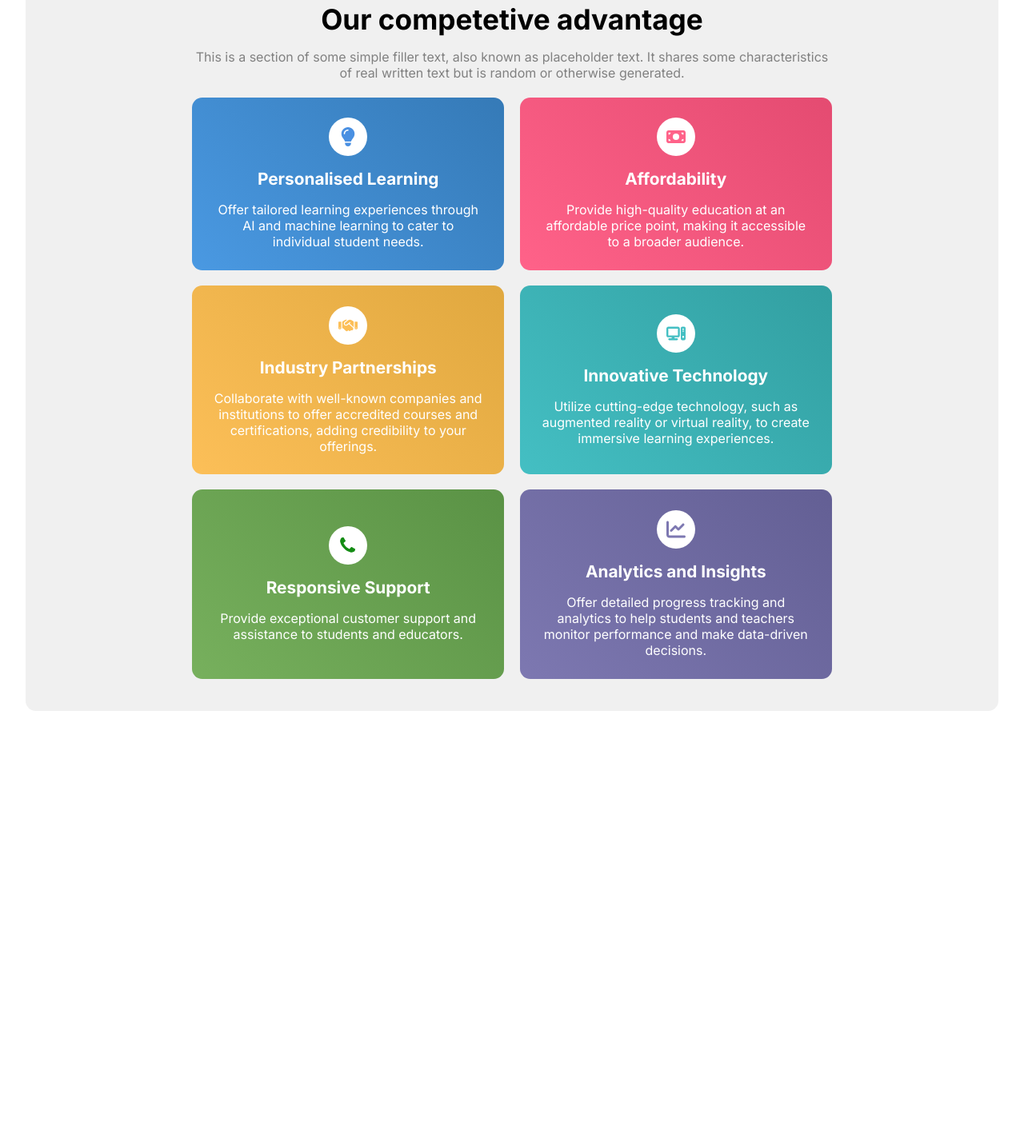
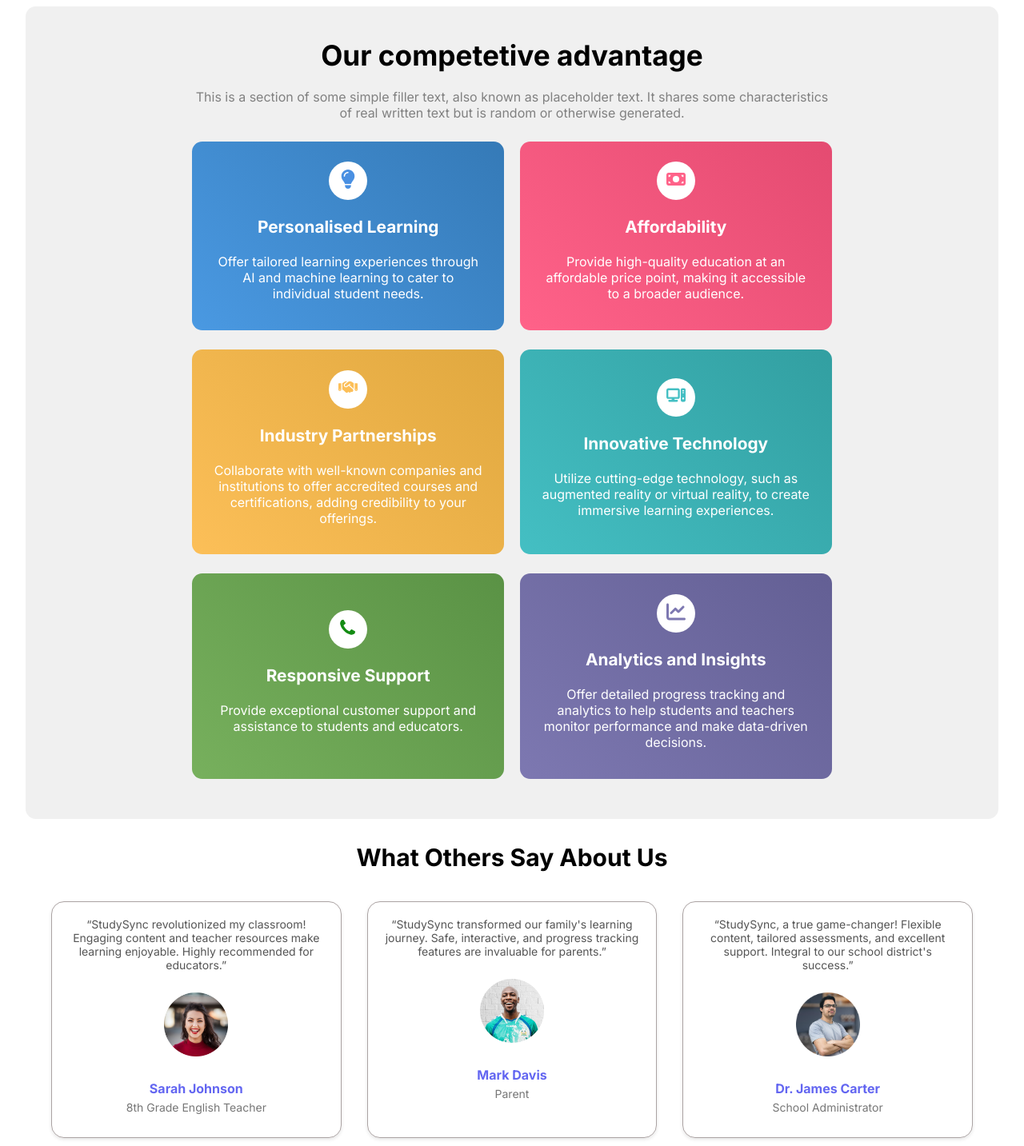
Before and after one commit to Dev-Luwak/Basic_Frontend_Project, a plain HTML site: page index.html in a window 1280 px wide. Shown: the part 969-2402 px from the top of the page at 80% size. Before the commit the page ends 1858 px from the top, so only its background shows below. Drawn offline with Linux system fonts and the light colour scheme.

Commit message:
Testimonial Section added

```diff
--- a/index.html
+++ b/index.html
@@ -195,5 +195,71 @@
             </div>
         </div>
     </div>
+
+    <!-- Testimonial Section starts here -->
+
+    <div class="test-container">
+        <div class="test-content">
+            <h2 class="test-title">What Others Say About Us</h2>
+
+            <div class="test-grid">
+
+                <!-- Card1 -->
+                <div class="test-card">
+                    <div class="test-description">
+                        <p class="testimony">
+                            “StudySync revolutionized my classroom! Engaging content and teacher resources make learning enjoyable. Highly recommended for educators.”
+                        </p>
+                    </div>
+
+                    <div class="test-photo">
+                        <img src="images/avatar1.png" alt="User Photo" class="userphoto">
+                    </div>
+
+                    <div class="test-details">
+                        <h3 class="test-username">Sarah Johnson</h3>
+                        <p class="test-user-info">8th Grade English Teacher</p>
+                    </div>
+                </div>
+
+                <!-- Card2 -->
+                <div class="test-card">
+                    <div class="test-description">
+                        <p class="testimony">
+                            “StudySync transformed our family's learning journey. Safe, interactive, and progress tracking features are invaluable for parents.”
+                        </p>
+                    </div>
+
+                    <div class="test-photo">
+                        <img src="images/avatar2.png" alt="User Photo" class="userphoto">
+                    </div>
+
+                    <div class="test-details">
+                        <h3 class="test-username">Mark Davis</h3>
+                        <p class="test-user-info">Parent</p>
+                    </div>
+                </div>
+
+                <!-- Card3 -->
+                <div class="test-card">
+                    <div class="test-description">
+                        <p class="testimony">
+                            “StudySync, a true game-changer! Flexible content, tailored assessments, and excellent support. Integral to our school district's success.”
+                        </p>
+                    </div>
+
+                    <div class="test-photo">
+                        <img src="images/avatar3.png" alt="User Photo" class="userphoto">
+                    </div>
+
+                    <div class="test-details">
+                        <h3 class="test-username">Dr. James Carter</h3>
+                        <p class="test-user-info">School Administrator</p>
+                    </div>
+                </div>
+                </div>
+            </div>
+        </div>
+    </div>
 </body>
 </html>
--- a/styles.css
+++ b/styles.css
@@ -15,6 +15,7 @@
     margin: 0px;
     font-family: 'Inter', sans-serif;
     text-decoration: none;
+    margin-bottom: 5px;
 }
 
 body{
@@ -396,6 +397,7 @@ body{
 }
 .feature-card:nth-child(1):hover {
     background: linear-gradient(225deg, #4a99e2, #357ab7);
+    transform: scale(1.05);
 }
 
 /* Card 2: Pink */
@@ -404,6 +406,7 @@ body{
 }
 .feature-card:nth-child(2):hover {
     background: linear-gradient(225deg, #ff6289, #e44b71);
+    transform: scale(1.05);
 }
 
 /* Card 3: Orange */
@@ -412,6 +415,7 @@ body{
 }
 .feature-card:nth-child(3):hover {
     background: linear-gradient(225deg, #fcbf58, #e0a83f);
+    transform: scale(1.05);
 }
 
 /* Card 4: Teal */
@@ -420,6 +424,7 @@ body{
 }
 .feature-card:nth-child(4):hover {
     background: linear-gradient(225deg, #44bfc3, #329fa1);
+    transform: scale(1.05);
 }
 
 /* Card 5: Green */
@@ -428,6 +433,7 @@ body{
 }
 .feature-card:nth-child(5):hover {
     background: linear-gradient(225deg, #77b05d, #5a9245);
+    transform: scale(1.05);
 }
 
 /* Card 6: Purple */
@@ -436,6 +442,7 @@ body{
 }
 .feature-card:nth-child(6):hover {
     background: linear-gradient(225deg, #7d78b1, #635f94);
+    transform: scale(1.05);
 }
 .feature-title{
     color: white;
@@ -452,3 +459,65 @@ body{
         grid-template-columns: repeat(1, 1fr);
     }
 }
+
+.test-container{
+    background-color: var(--background-color);
+    padding: 0 2rem;
+    margin:  auto;
+    max-width: 1280px;
+}
+
+.test-content{
+    display: flex;
+    justify-content: center;
+    margin-top: 30px;
+    flex-direction: column;
+    gap: 2rem;
+}
+.test-title{
+    font-size: 1.875rem;
+    font-weight: bold;
+}
+
+.test-grid{
+    display: grid;
+    grid-template-columns: repeat(auto-fill, minmax(300px, 1fr));
+    gap: 2rem;
+}
+
+.test-card{
+    display: flex;
+    flex-direction: column;
+    border: 1px solid rgb(171, 163, 163);
+    border-radius: 1rem;
+    box-shadow: 0 2px 4px rgba(0,0,0,0.1);
+    padding: 1.2rem;
+    gap: 1rem;
+    transition: transform 0.3s ease, box-shadow 0.3s ease;
+}
+
+.test-card:hover{
+    transform: scale(1.05);
+    box-shadow: 0 4px 8px rgba(0,0,0,0.2);
+    border: 1px solid blue;
+}
+
+.userphoto{
+    height: 5rem;
+    width: 5rem;
+}
+
+.testimony{
+    color: #555;
+    font-size: 0.875rem;
+}
+
+.test-username{
+    font-size: 1rem;
+    color: var(--primary-color);
+}
+
+.test-user-info{
+    font-size: 0.875rem;
+    color: #777;
+}
```
